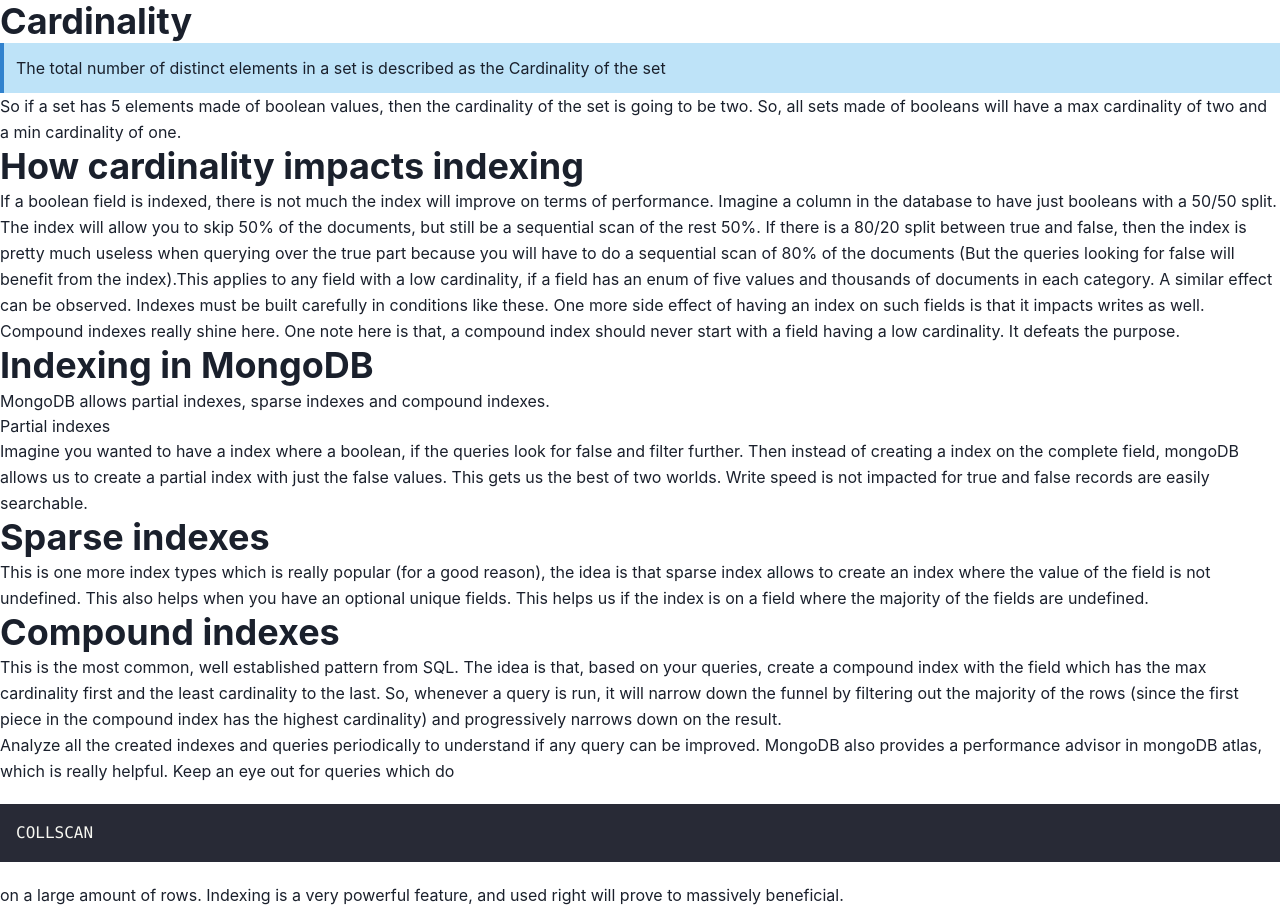
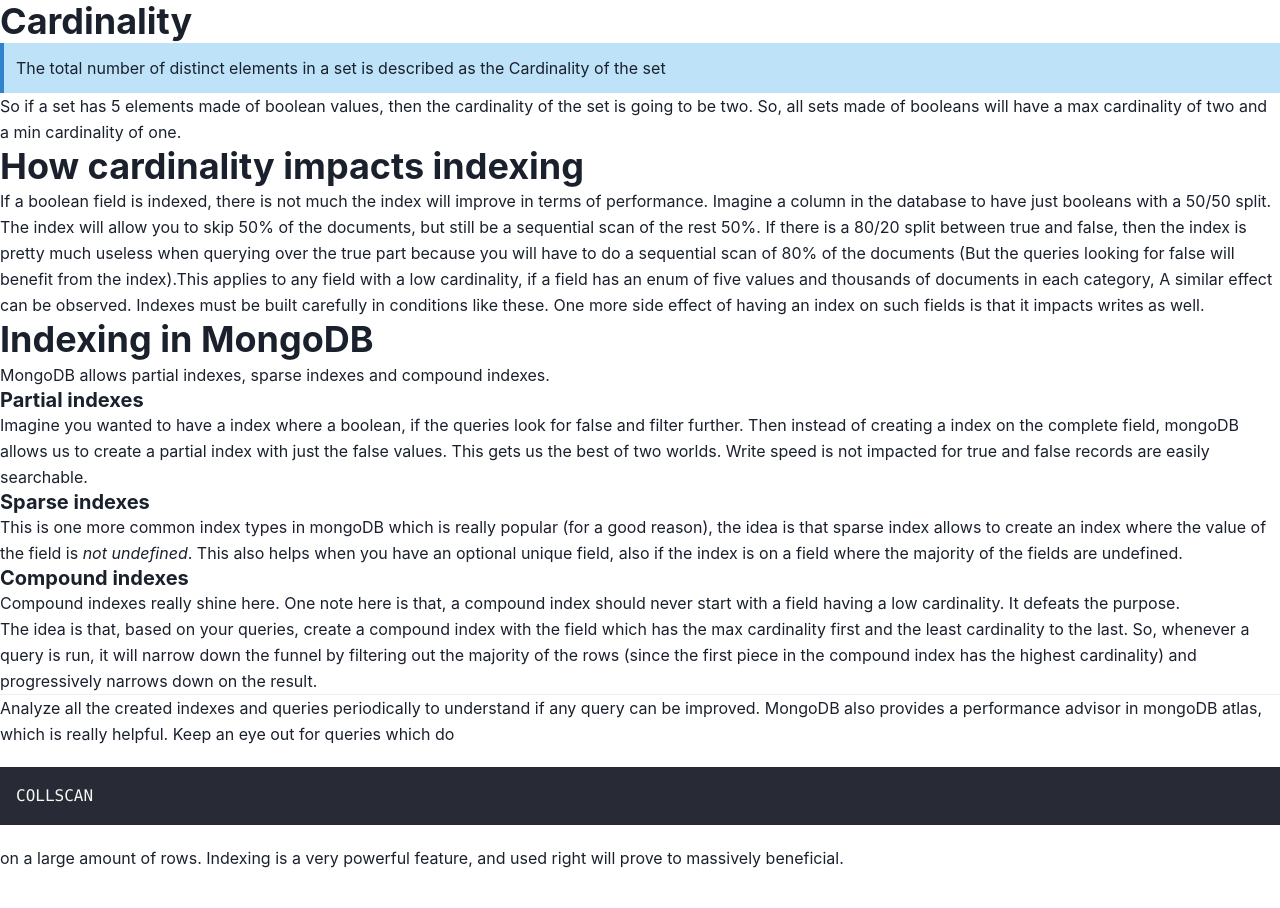
Before and after one commit to BharatKalluri/bharatkalluri.com, a Next.js app: page /posts/cardinality-and-indexing-mongodb in a window 1280 px wide. After the commit the page ends 871 px from the top, so only its background shows below. Built offline with nearby package versions, Linux system fonts and the light colour scheme.

Commit message:
improvements in language and formatting

```diff
--- a/components/MDXComponents.tsx
+++ b/components/MDXComponents.tsx
@@ -1,4 +1,4 @@
-import { Alert, Box, Code, Heading, Text } from "@chakra-ui/react";
+import { Alert, Box, Code, Heading, Text, Divider } from "@chakra-ui/react";
 import CustomCodeBlock from "./CustomCodeBlock";
 import { CustomLink } from "./CustomLink";
 import { YoutubeEmbed } from "./YoutubeEmbed";
@@ -10,15 +10,15 @@ export const MDXComponents = {
     h1: (props: any) => <Heading as="h1" size="2xl" {...props} />,
     h2: (props: any) => <Heading as="h1" size="xl" {...props} />,
     h3: (props: any) => <Heading as="h1" size="xl" {...props} />,
+    h4: (props: any) => <Heading as="h4" size="md" {...props} />,
     inlineCode: (props: any) => <Code colorScheme="blue" {...props} />,
     code: CustomCodeBlock,
     p: (props: any) => <Text as="p" lineHeight="tall" {...props} />,
     ul: (props: any) => <Box as="ul" pl={4} ml={2} {...props} />,
     ol: (props: any) => <Box as="ol" pl={4} {...props} />,
     li: (props: any) => <Box as="li" pb={1} {...props} />,
-    blockquote: (props: any) => (
-        <Alert w="100%" variant="left-accent" status="info" {...props} />
-    ),
+    blockquote: (props: any) => <Alert w="100%" variant="left-accent" status="info" {...props} />,
+    hr: () => <Divider />,
     a: CustomLink,
     YoutubeEmbed: YoutubeEmbed,
     AudioVisualizer: AudioVisualizer,
--- a/pages/posts/cardinality-and-indexing-mongodb.mdx
+++ b/pages/posts/cardinality-and-indexing-mongodb.mdx
@@ -1,5 +1,5 @@
 ---
-title: Understanding indexing and cardinality for mongoDB
+title: Understanding indexing and cardinality for MongoDB
 publishedAt: "2021-03-06"
 tags:
 - database
@@ -16,17 +16,14 @@ made of booleans will have a max cardinality of two and a min cardinality of one
 
 ## How cardinality impacts indexing
 
-If a boolean field is indexed, there is not much the index will improve on terms of performance. Imagine a column in
+If a boolean field is indexed, there is not much the index will improve in terms of performance. Imagine a column in
 the database to have just booleans with a 50/50 split. The index will allow you to skip 50% of the documents, but still
 be a sequential scan of the rest 50%. If there is a 80/20 split between true and false, then the index is pretty much
 useless when querying over the true part because you will have to do a sequential scan of 80% of the documents (But the
 queries looking for false will benefit from the index).This applies to any field with a low cardinality, if a field has
-an enum of five values and thousands of documents in each category. A similar effect can be observed. Indexes must be
+an enum of five values and thousands of documents in each category, A similar effect can be observed. Indexes must be
 built carefully in conditions like these. One more side effect of having an index on such fields is that it impacts
 writes as well.
-
-Compound indexes really shine here. One note here is that, a compound index should never start with a field having a
-low cardinality. It defeats the purpose.
 
 ## Indexing in MongoDB
 
@@ -38,19 +35,23 @@ Imagine you wanted to have a index where a boolean, if the queries look for fals
 creating a index on the complete field, mongoDB allows us to create a partial index with just the false values. This
 gets us the best of two worlds. Write speed is not impacted for true and false records are easily searchable.
 
-### Sparse indexes
+#### Sparse indexes
 
-This is one more index types which is really popular (for a good reason), the idea is that sparse index allows to create
-an index where the value of the field is not undefined. This also helps when you have an optional unique fields. This
-helps us if the index is on a field where the majority of the fields are undefined.
+This is one more common index types in mongoDB which is really popular (for a good reason), the idea is that sparse
+index allows to create an index where the value of the field is _not undefined_. This also helps when you have an
+optional unique field, also if the index is on a field where the majority of the fields are undefined.
 
-### Compound indexes
+#### Compound indexes
 
-This is the most common, well established pattern from SQL. The idea is that, based on your queries, create a compound
-index with the field which has the max cardinality first and the least cardinality to the last. So, whenever a query is
-run, it will narrow down the funnel by filtering out the majority of the rows (since the first piece in the compound
-index has the highest cardinality) and progressively narrows down on the result.
+Compound indexes really shine here. One note here is that, a compound index should never start with a field having a
+low cardinality. It defeats the purpose.
 
+The idea is that, based on your queries, create a compound index with the field which has the max cardinality first and
+the least cardinality to the last. So, whenever a query is run, it will narrow down the funnel by filtering out the
+majority of the rows (since the first piece in the compound index has the highest cardinality) and progressively narrows
+down on the result.
+
+---
 
 Analyze all the created indexes and queries periodically to understand if any query can be improved. MongoDB also
 provides a performance advisor in mongoDB atlas, which is really helpful. Keep an eye out for queries which do
```
